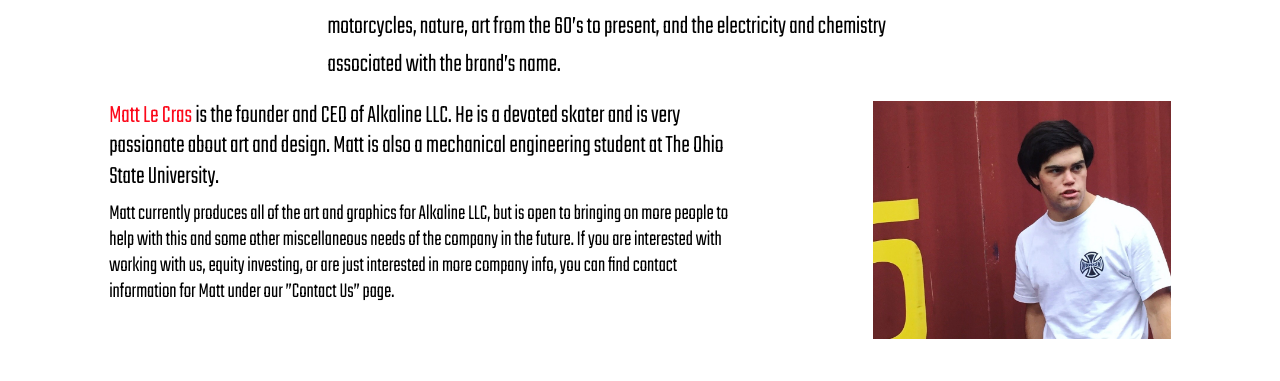
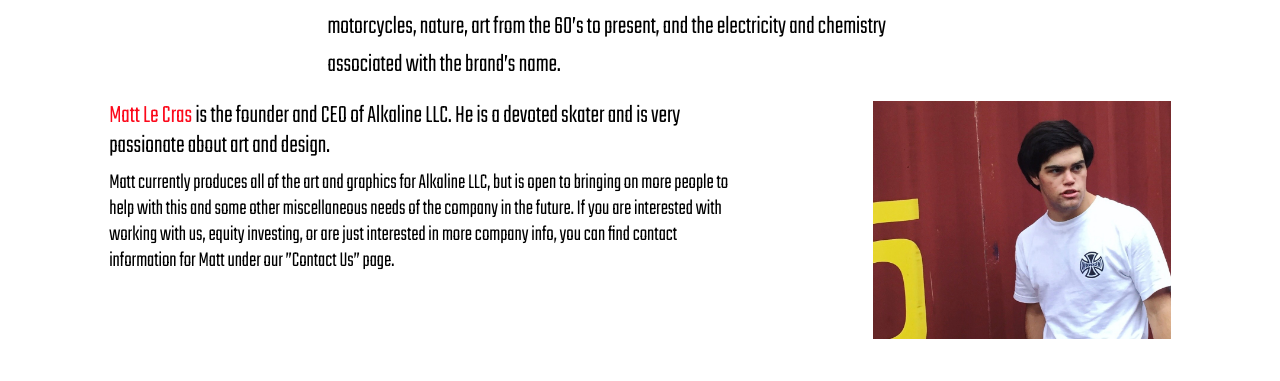
Before and after one commit to JSuts/Alkaline-Skateboards, a website: page html/about.html in a window 1280 px wide. Shown: the part 446-827 px from the top of the page. Drawn offline with nearby package versions, Linux system fonts and the light colour scheme; a web font is replaced by a local one.

Commit message:
Removed Matt's affiliation with OSU

```diff
--- a/html/about.html
+++ b/html/about.html
@@ -66,8 +66,7 @@
 
     <div class="row">
       <div class="col-6 offset-1">
-        <h4 class="desc-2"><span class="special-red">Matt Le Cras</span> is the founder and CEO of Alkaline LLC. He is a devoted skater and is very passionate about art and design. Matt is also a mechanical engineering student at The Ohio State
-          University.</h4>
+        <h4 class="desc-2"><span class="special-red">Matt Le Cras</span> is the founder and CEO of Alkaline LLC. He is a devoted skater and is very passionate about art and design.</h4>
         <h6 class="desc-3">
           Matt currently produces all of the art and graphics for Alkaline LLC, but is open to bringing on more people to help with this and some other miscellaneous needs of the company in the future. If you are interested with working with us,
           equity
```
